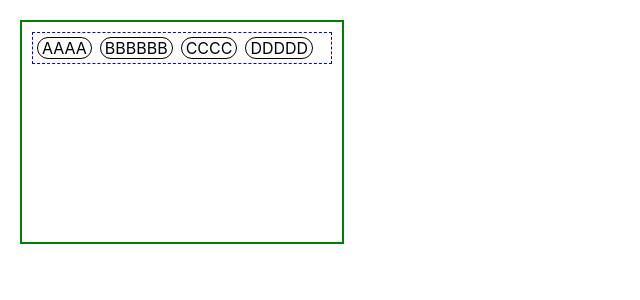
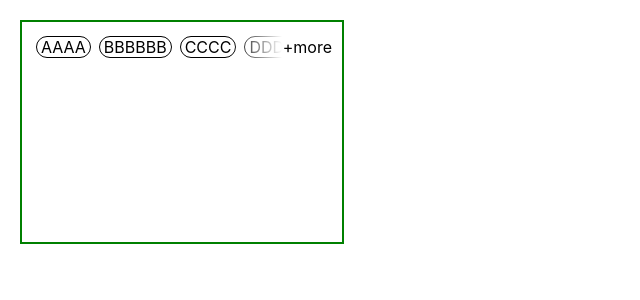
Before and after one commit to lava-hammer/portal, a React (Vite) app: page / in a window 1280 px wide. Shown: the top 300 px of the page, without its empty margins (0-640 px from the left). Built offline with nearby package versions, Linux system fonts and the light colour scheme.

Commit message:
fuck css layout

```diff
--- a/src/modules/more/More.module.less
+++ b/src/modules/more/More.module.less
@@ -2,5 +2,24 @@
 .container {
   height: 30px;
   overflow: hidden;
-  border: 1px dashed blue;
+  position: relative;
+  // border: 1px dashed blue;
 }
+
+.more {
+  z-index: 1;
+  position: absolute;
+  right: 0px;
+  top: 0px;
+  height: 100%;
+  width: 100px;
+  background: linear-gradient(90deg, rgba(255, 255, 255, 0), rgba(255, 255, 255, 255) 50%);
+
+  span {
+    display: inline-block;
+    position: relative;
+    left: 100%;
+    top: 50%;
+    transform: translate(-100%, -50%);
+  }
+}
--- a/src/modules/more/More.tsx
+++ b/src/modules/more/More.tsx
@@ -1,16 +1,32 @@
-import React, { Component, Ref } from 'react'
+import React, { Component, Ref, RefObject } from 'react'
 import { Chip } from '../chips/Chip'
 import styleMore from './More.module.less'
 
-export class More extends Component<{items: string[]}> {
+export interface IMoreProp {
+  items: string[];
+}
 
-  ref: Ref<HTMLDivElement> = null;
+interface IMoreState {
+  hasMore: boolean;
+}
+
+export class More extends Component<IMoreProp, IMoreState> {
+
+  container: RefObject<HTMLDivElement>;
+
+  constructor(props: IMoreProp) {
+    super(props)
+    this.container = React.createRef();
+    this.state = {
+      hasMore: false,
+    }
+  }
 
   render() {
     return (
       <div
         className={styleMore.container}
-        ref={this.ref}
+        ref={this.container}
       >
         {
           this.props.items.map( (e, i) => (
@@ -21,11 +37,36 @@ export class More extends Component<{items: string[]}> {
             />
           ))
         }
+        {
+          this.state.hasMore ? (
+            <div className={styleMore.more}>
+              <span>+more</span>
+            </div>
+          ) : null
+        }
       </div>
     )
   }
 
+  componentDidMount() {
+    this.checkHasMore()
+  }
+
   componentDidUpdate() {
-    // todo:
+    this.checkHasMore()
   }
+
+  private checkHasMore() {
+    const container = this.container.current;
+    if (container) {
+      const hasMore = container.scrollHeight > container.clientHeight
+      if (hasMore !== this.state.hasMore) {
+        this.setState({
+          hasMore
+        })
+      }
+    }
+  }
+
+
 }
```
